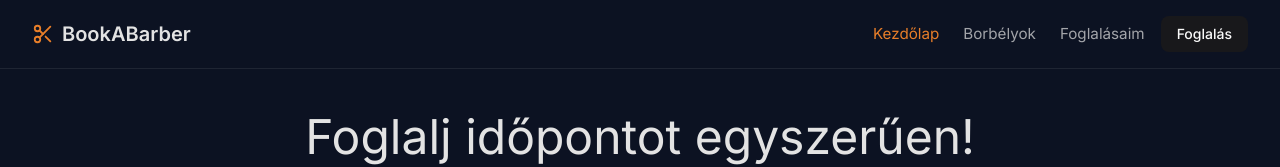
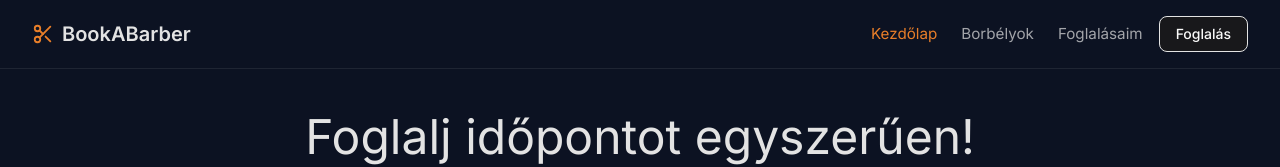
Before and after one commit to tamaskovacs0408/nn-coding-challenge, a Next.js app in the folder frontend/: page / in a window 1280 px wide. Shown: the top 167 px of the page. Built offline with nearby package versions, Linux system fonts and the light colour scheme.

Commit message:
Add border to navbar booking button

```diff
--- a/frontend/src/components/layout/Navbar.scss
+++ b/frontend/src/components/layout/Navbar.scss
@@ -65,6 +65,7 @@
 
       button {
         cursor: pointer;
+        border: 1px solid v.$color-text;
 
         &:hover {
           background-color: v.$color-accent-hover;
```
